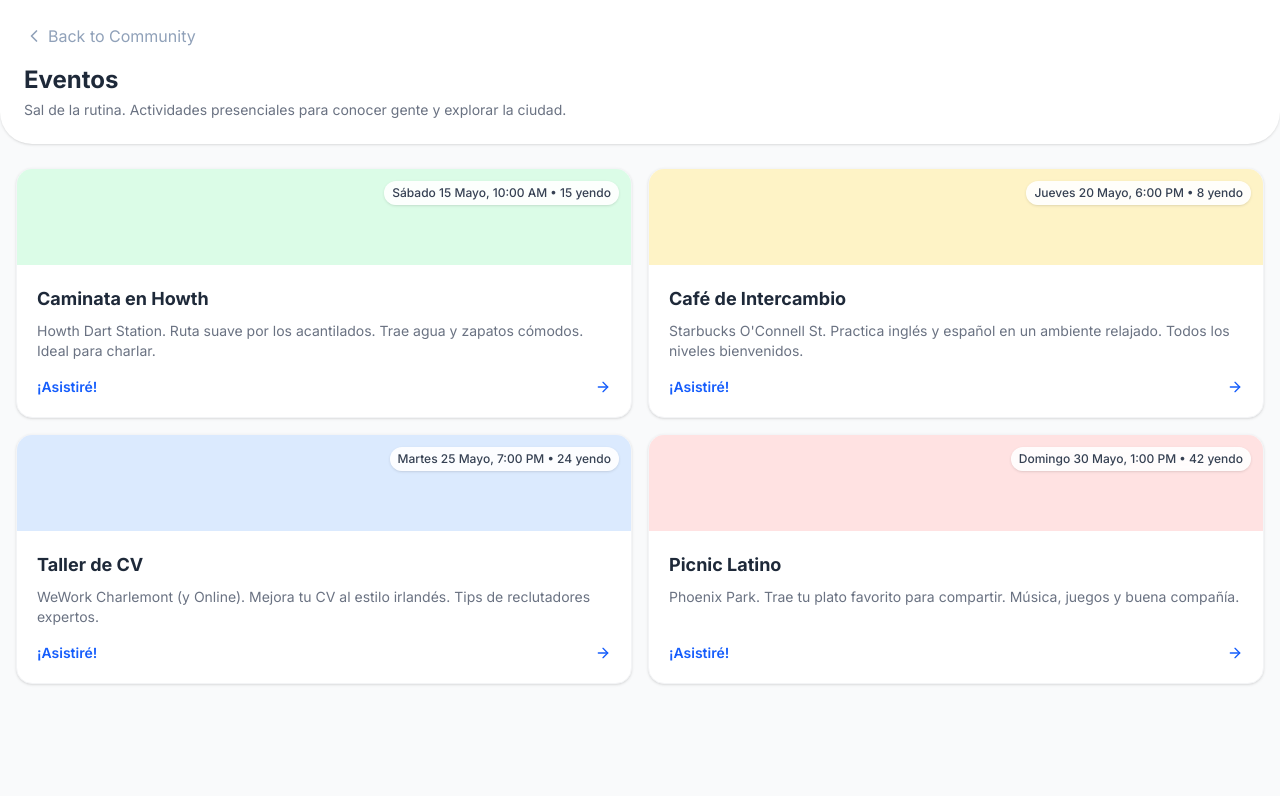
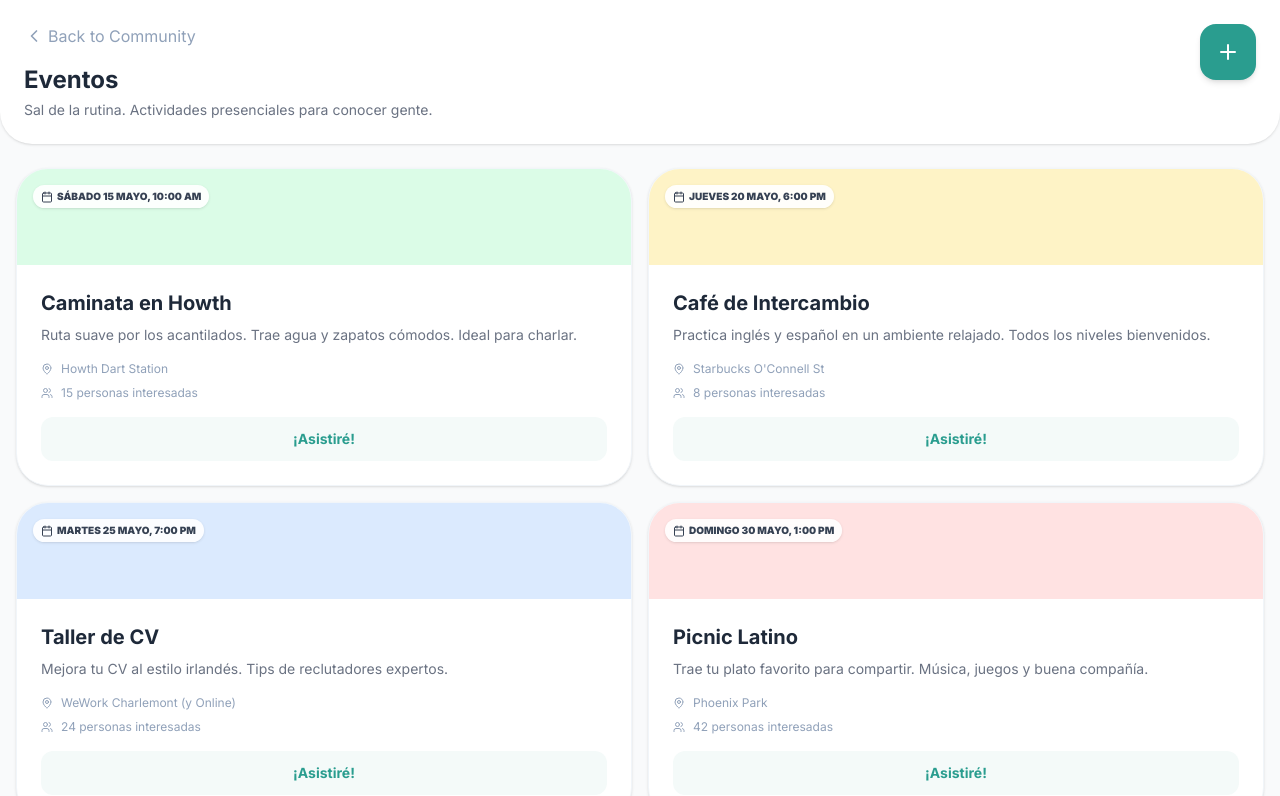
Before and after one commit to 2025311-BRENDA/immiGrow, a Next.js app: page /community/events in a window 1280 px wide. Shown: the top 796 px of the page. Built offline with nearby package versions, Linux system fonts and the light colour scheme.

Commit message:
actualizacion

```diff
--- a/app/community/events/page.tsx
+++ b/app/community/events/page.tsx
@@ -2,15 +2,11 @@
 
 import React, { useState } from 'react';
 import Link from 'next/link';
-import { ChevronLeft } from 'lucide-react';
+import { ChevronLeft, Plus, X, Calendar as CalendarIcon, MapPin, Users as UsersIcon } from 'lucide-react';
 import CommunityCard from '@/components/CommunityCard';
 import { useLanguage } from '@/context/LanguageContext';
 
-export default function EventsPage() {
-    const { t } = useLanguage();
-    const [rsvps, setRsvps] = useState<number[]>([]);
-
-    const events = [
+const INITIAL_EVENTS = [
     {
         id: 0,
         title: 'Caminata en Howth',
@@ -18,7 +14,8 @@ export default function EventsPage() {
         location: 'Howth Dart Station',
         description: 'Ruta suave por los acantilados. Trae agua y zapatos cómodos. Ideal para charlar.',
         color: 'bg-green-100',
-            baseAttendees: 15
+        baseAttendees: 15,
+        author: 'immiGrow'
     },
     {
         id: 1,
@@ -27,7 +24,8 @@ export default function EventsPage() {
         location: 'Starbucks O\'Connell St',
         description: 'Practica inglés y español en un ambiente relajado. Todos los niveles bienvenidos.',
         color: 'bg-amber-100',
-            baseAttendees: 8
+        baseAttendees: 8,
+        author: 'immiGrow'
     },
     {
         id: 2,
@@ -36,7 +34,8 @@ export default function EventsPage() {
         location: 'WeWork Charlemont (y Online)',
         description: 'Mejora tu CV al estilo irlandés. Tips de reclutadores expertos.',
         color: 'bg-blue-100',
-            baseAttendees: 24
+        baseAttendees: 24,
+        author: 'immiGrow'
     },
     {
         id: 3,
@@ -45,9 +44,42 @@ export default function EventsPage() {
         location: 'Phoenix Park',
         description: 'Trae tu plato favorito para compartir. Música, juegos y buena compañía.',
         color: 'bg-red-100',
-            baseAttendees: 42
+        baseAttendees: 42,
+        author: 'immiGrow'
     },
 ];
+
+export default function EventsPage() {
+    const { t, userName } = useLanguage();
+    const [events, setEvents] = useState(INITIAL_EVENTS);
+    const [rsvps, setRsvps] = useState<number[]>([]);
+    const [showForm, setShowForm] = useState(false);
+
+    // Form state
+    const [title, setTitle] = useState("");
+    const [date, setDate] = useState("");
+    const [location, setLocation] = useState("");
+    const [desc, setDesc] = useState("");
+
+    const handleCreateEvent = (e: React.FormEvent) => {
+        e.preventDefault();
+        const newEvent = {
+            id: Date.now(),
+            title,
+            date,
+            location,
+            description: desc,
+            color: 'bg-purple-100',
+            baseAttendees: 0,
+            author: userName || "Me"
+        };
+        setEvents([newEvent, ...events]);
+        setShowForm(false);
+        setTitle("");
+        setDate("");
+        setLocation("");
+        setDesc("");
+    };
 
     const toggleRSVP = (id: number) => {
         setRsvps(prev =>
@@ -60,32 +92,112 @@ export default function EventsPage() {
     return (
         <div className="min-h-screen bg-gray-50 pb-20">
             <div className="bg-white shadow-sm p-6 mb-6 rounded-b-[2rem]">
+                <div className="flex justify-between items-start">
+                    <div>
                         <Link href="/community" className="inline-flex items-center text-slate-400 mb-4 hover:text-brand-teal transition-colors">
                             <ChevronLeft className="w-5 h-5 mr-1" />
                             {t("lbl.backTo")} {t("nav.community")}
                         </Link>
                         <h1 className="text-2xl font-bold text-gray-800 mb-1">Eventos</h1>
                         <p className="text-gray-500 text-sm">
-                    Sal de la rutina. Actividades presenciales para conocer gente y explorar la ciudad.
+                            Sal de la rutina. Actividades presenciales para conocer gente.
                         </p>
                     </div>
+                    <button
+                        onClick={() => setShowForm(!showForm)}
+                        className={`p-4 rounded-2xl transition-all ${showForm ? 'bg-slate-100 text-slate-400 rotate-45' : 'bg-brand-teal text-white shadow-md hover:scale-105'}`}
+                    >
+                        <Plus className="w-6 h-6" />
+                    </button>
+                </div>
+            </div>
 
-            <div className="container mx-auto px-4 grid grid-cols-1 md:grid-cols-2 gap-4">
+            <div className="container mx-auto px-4">
+                {showForm && (
+                    <div className="bg-white p-6 rounded-[2rem] shadow-lg border-2 border-brand-teal/20 mb-8 animate-in fade-in slide-in-from-top-4 duration-300">
+                        <div className="flex justify-between items-center mb-4">
+                            <h3 className="font-bold text-gray-800">Crear Nuevo Evento</h3>
+                            <button onClick={() => setShowForm(false)} className="text-slate-400"><X className="w-5 h-5" /></button>
+                        </div>
+                        <form onSubmit={handleCreateEvent} className="space-y-4">
+                            <input
+                                required
+                                value={title}
+                                onChange={(e) => setTitle(e.target.value)}
+                                placeholder="Título del evento (ej: Picnic en St Stephens)"
+                                className="w-full bg-slate-50 border-none rounded-xl px-4 py-3 text-sm focus:ring-2 focus:ring-brand-teal"
+                            />
+                            <div className="grid grid-cols-2 gap-3">
+                                <input
+                                    required
+                                    value={date}
+                                    onChange={(e) => setDate(e.target.value)}
+                                    placeholder="Fecha y Hora"
+                                    className="w-full bg-slate-50 border-none rounded-xl px-4 py-3 text-sm focus:ring-2 focus:ring-brand-teal"
+                                />
+                                <input
+                                    required
+                                    value={location}
+                                    onChange={(e) => setLocation(e.target.value)}
+                                    placeholder="Lugar"
+                                    className="w-full bg-slate-50 border-none rounded-xl px-4 py-3 text-sm focus:ring-2 focus:ring-brand-teal"
+                                />
+                            </div>
+                            <textarea
+                                required
+                                value={desc}
+                                onChange={(e) => setDesc(e.target.value)}
+                                placeholder="Descripción: ¿Qué haremos? ¿Qué hay que llevar?"
+                                className="w-full bg-slate-50 border-none rounded-xl px-4 py-3 text-sm h-24 focus:ring-2 focus:ring-brand-teal"
+                            />
+                            <button type="submit" className="w-full py-4 bg-brand-teal text-white rounded-xl font-bold shadow-sm hover:bg-brand-teal/90 transition-all">
+                                Publicar Evento
+                            </button>
+                        </form>
+                    </div>
+                )}
+
+                <div className="grid grid-cols-1 md:grid-cols-2 gap-4">
                     {events.map((event) => {
                         const isGoing = rsvps.includes(event.id);
+                        const isOwner = event.author === (userName || "Me");
                         return (
-                        <CommunityCard
-                            key={event.id}
-                            title={event.title}
-                            tag={`${event.date} • ${event.baseAttendees + (isGoing ? 1 : 0)} yendo`}
-                            description={`${event.location}. ${event.description}`}
-                            color={event.color}
-                            actionLabel={isGoing ? "Ya no iré" : "¡Asistiré!"}
-                            onAction={() => toggleRSVP(event.id)}
-                        />
+                            <div key={event.id} className="bg-white rounded-[2rem] shadow-sm border border-slate-100 overflow-hidden flex flex-col hover:shadow-md transition-shadow relative">
+                                <div className={`h-24 ${event.color} relative`}>
+                                    <span className="absolute top-4 left-4 bg-white/90 backdrop-blur-sm text-[10px] font-black uppercase px-2 py-1 rounded-full text-gray-700 shadow-sm flex items-center gap-1">
+                                        <CalendarIcon className="w-3 h-3" /> {event.date}
+                                    </span>
+                                    {isOwner && (
+                                        <span className="absolute top-4 right-4 bg-brand-navy text-white text-[10px] font-black uppercase px-2 py-1 rounded-full shadow-sm">
+                                            {t("lbl.mine") || "Mío"}
+                                        </span>
+                                    )}
+                                </div>
+                                <div className="p-6 flex-1 flex flex-col">
+                                    <h3 className="text-xl font-bold text-gray-800 mb-2">{event.title}</h3>
+                                    <p className="text-sm text-gray-500 mb-4 flex-1">{event.description}</p>
+
+                                    <div className="flex flex-col gap-2 mb-4">
+                                        <div className="flex items-center gap-2 text-xs text-slate-400">
+                                            <MapPin className="w-3 h-3" /> {event.location}
+                                        </div>
+                                        <div className="flex items-center gap-2 text-xs text-slate-400">
+                                            <UsersIcon className="w-3 h-3" /> {event.baseAttendees + (isGoing ? 1 : 0)} personas interesadas
+                                        </div>
+                                    </div>
+
+                                    <button
+                                        onClick={() => toggleRSVP(event.id)}
+                                        className={`w-full py-3 rounded-xl font-bold text-sm transition-all flex items-center justify-center gap-2 ${isGoing ? 'bg-brand-teal text-white' : 'bg-brand-teal/5 text-brand-teal hover:bg-brand-teal hover:text-white'}`}
+                                    >
+                                        {isGoing ? '¡Me he apuntado!' : '¡Asistiré!'}
+                                    </button>
+                                </div>
+                            </div>
                         );
                     })}
                 </div>
             </div>
+        </div>
     );
 }
```
Lines whose indentation alone changed are shown as unchanged.
